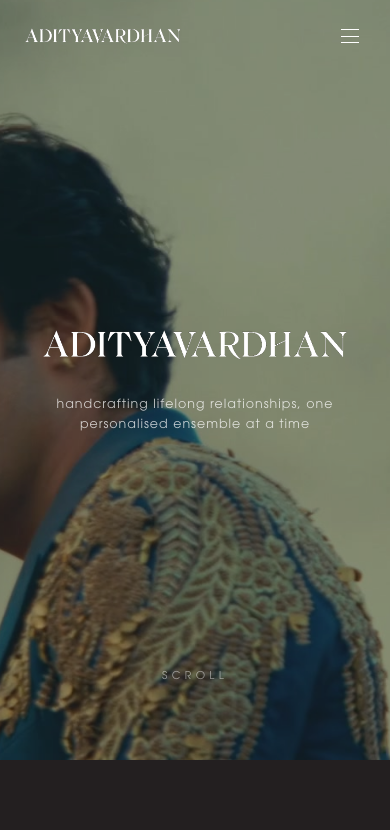
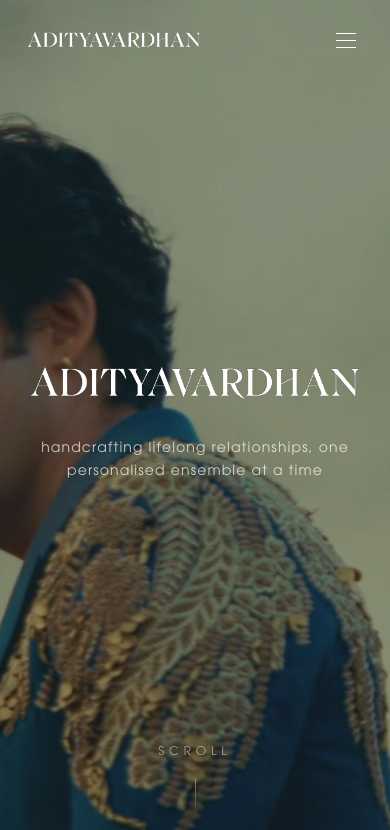
Before and after one commit to sanblah/AdityavardhanV2, a Next.js app: page / in a window 390 px wide. Shown: the top 830 px of the page. Built offline with nearby package versions, Linux system fonts and the light colour scheme.

Commit message:
fix: add mobile viewport and scroll foundations

```diff
--- a/src/app/globals.css
+++ b/src/app/globals.css
@@ -45,13 +45,25 @@
   }
 }
 
+:root {
+  --safe-top: env(safe-area-inset-top, 0px);
+  --safe-right: env(safe-area-inset-right, 0px);
+  --safe-bottom: env(safe-area-inset-bottom, 0px);
+  --safe-left: env(safe-area-inset-left, 0px);
+}
+
 /* Smooth scroll for soft page transitions */
 html {
   scroll-behavior: smooth;
-  zoom: 90%;
+  overflow-x: hidden;
+  -webkit-text-size-adjust: 100%;
+  text-size-adjust: 100%;
 }
 
 body {
+  min-height: 100vh;
+  min-height: 100dvh;
+  overflow-x: clip;
   font-family: var(--font-family-body);
   background-color: var(--color-background);
   color: var(--color-foreground);
@@ -132,3 +144,18 @@
   height: 100%;
   overflow: visible !important;
 }
+
+@media (prefers-reduced-motion: reduce) {
+  html {
+    scroll-behavior: auto;
+  }
+
+  *,
+  *::before,
+  *::after {
+    animation-duration: 0.01ms !important;
+    animation-iteration-count: 1 !important;
+    scroll-behavior: auto !important;
+    transition-duration: 0.01ms !important;
+  }
+}
--- a/src/components/LenisProvider.tsx
+++ b/src/components/LenisProvider.tsx
@@ -12,6 +12,13 @@
     const lenisRef = useRef<Lenis | null>(null);
 
     useEffect(() => {
+        const shouldUseNativeScroll =
+            window.matchMedia("(max-width: 767px)").matches ||
+            window.matchMedia("(pointer: coarse)").matches ||
+            window.matchMedia("(prefers-reduced-motion: reduce)").matches;
+
+        if (shouldUseNativeScroll) return;
+
         const lenis = new Lenis({
             duration: 1.2,
             easing: (t: number) => Math.min(1, 1.001 - Math.pow(2, -10 * t)),
@@ -27,12 +34,15 @@
         lenis.on("scroll", ScrollTrigger.update);
 
         // Use GSAP ticker for Lenis RAF loop (ensures sync)
-        gsap.ticker.add((time) => {
+        const tick = (time: number) => {
             lenis.raf(time * 1000);
-        });
+        };
+
+        gsap.ticker.add(tick);
         gsap.ticker.lagSmoothing(0);
 
         return () => {
+            gsap.ticker.remove(tick);
             lenis.destroy();
             lenisRef.current = null;
         };
--- a/src/hooks/useIsMobile.ts
+++ b/src/hooks/useIsMobile.ts
@@ -1,21 +1,17 @@
 "use client";
 
-import { useState, useEffect } from "react";
+import { useEffect, useState } from "react";
 
 export function useIsMobile(breakpoint = 768) {
     const [isMobile, setIsMobile] = useState(false);
 
     useEffect(() => {
-        const check = () => {
-            setIsMobile(
-                window.innerWidth < breakpoint ||
-                "ontouchstart" in window ||
-                navigator.maxTouchPoints > 0
-            );
-        };
-        check();
-        window.addEventListener("resize", check);
-        return () => window.removeEventListener("resize", check);
+        const query = window.matchMedia(`(max-width: ${breakpoint - 1}px)`);
+        const update = () => setIsMobile(query.matches);
+
+        update();
+        query.addEventListener("change", update);
+        return () => query.removeEventListener("change", update);
     }, [breakpoint]);
 
     return isMobile;
--- /dev/null
+++ b/src/hooks/usePrefersReducedMotion.ts
@@ -0,0 +1,18 @@
+"use client";
+
+import { useEffect, useState } from "react";
+
+export function usePrefersReducedMotion() {
+    const [prefersReducedMotion, setPrefersReducedMotion] = useState(false);
+
+    useEffect(() => {
+        const query = window.matchMedia("(prefers-reduced-motion: reduce)");
+        const update = () => setPrefersReducedMotion(query.matches);
+
+        update();
+        query.addEventListener("change", update);
+        return () => query.removeEventListener("change", update);
+    }, []);
+
+    return prefersReducedMotion;
+}
```
